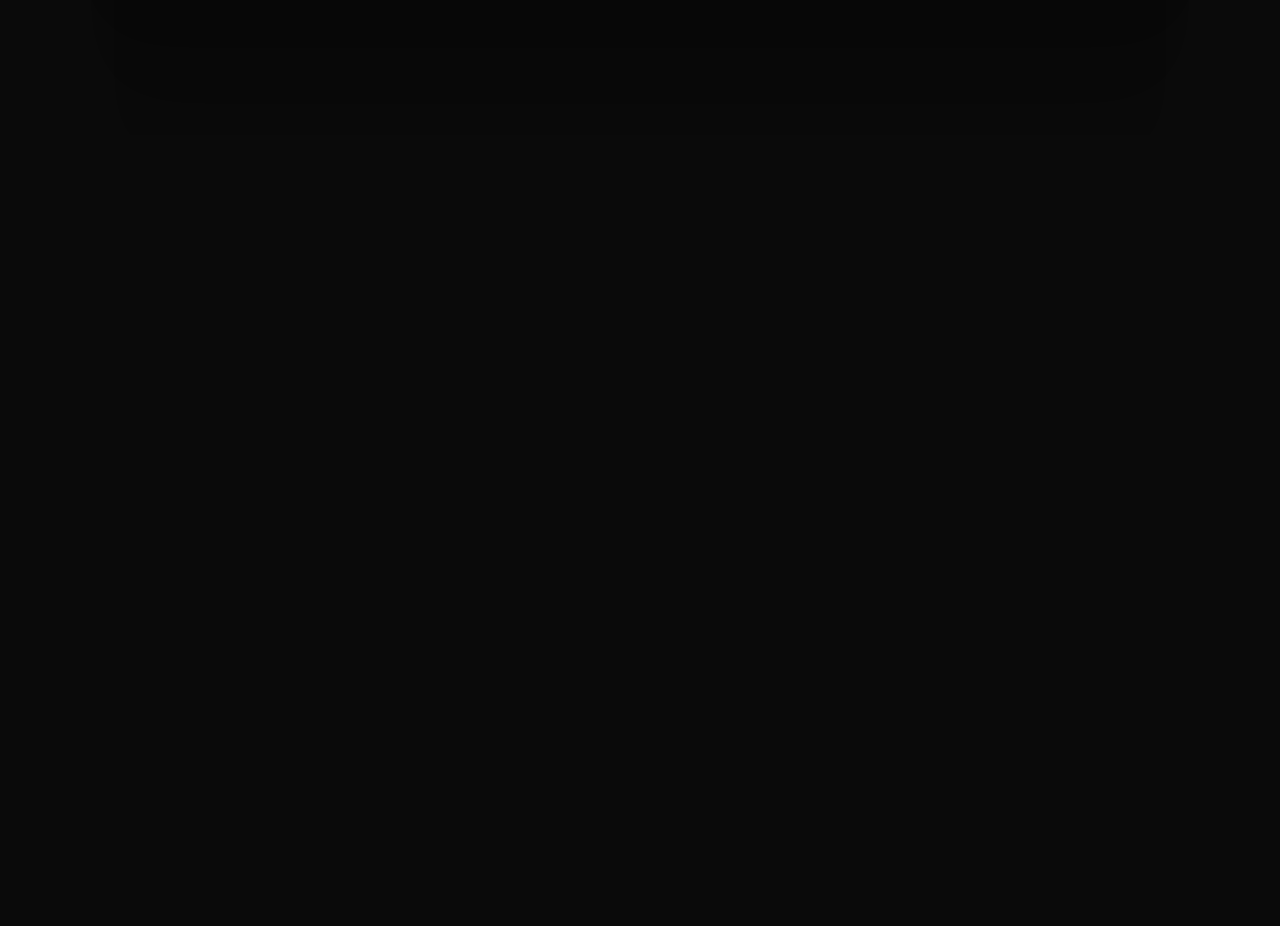
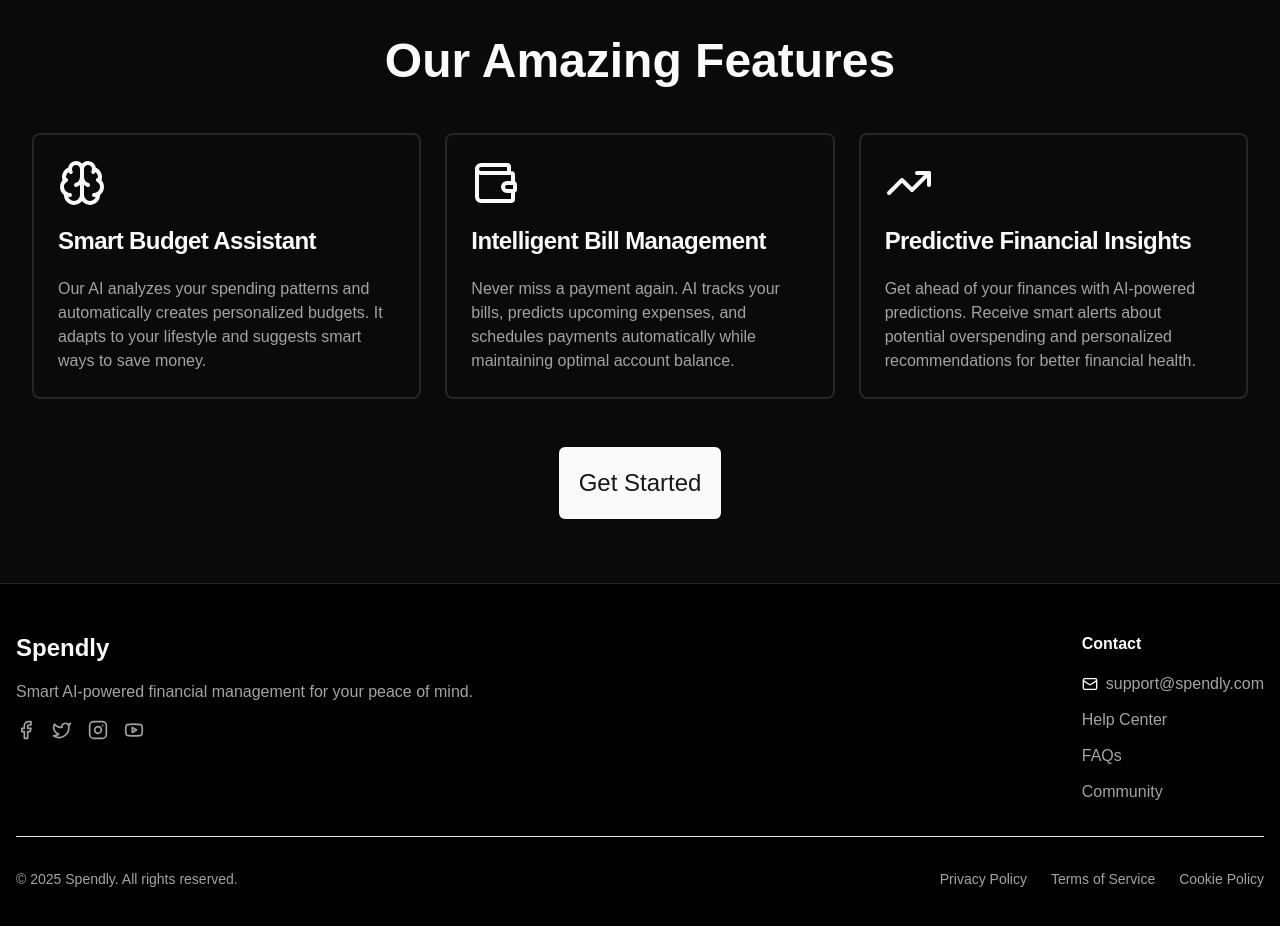
Before and after one commit to isonikrish/Spendly, a Next.js app: page / in a window 1280 px wide. Shown: the part 1140-2066 px from the top of the page. Before the commit the page ends 1275 px from the top, so only its background shows below. Built offline with nearby package versions, Linux system fonts and the light colour scheme; no server answers.

Commit message:
Modified Landing Page

```diff
--- /dev/null
+++ b/components/FeatureSection.tsx
@@ -0,0 +1,72 @@
+"use client";
+import { Card, CardContent, CardHeader, CardTitle } from "@/components/ui/card";
+import { Brain, TrendingUp, Wallet } from "lucide-react";
+import { useRouter } from "next/navigation";
+import { Button } from "./ui/button";
+
+export default function FeaturesSection() {
+  const router = useRouter();
+  return (
+    <section className="py-16 px-4 md:px-6 lg:px-8">
+      <div className="container mx-auto">
+        <h1 className="text-5xl font-bold text-center mb-12">
+          Our Amazing Features
+        </h1>
+
+        <div className="grid grid-cols-1 md:grid-cols-2 lg:grid-cols-3 gap-6">
+          <Card className="border-2">
+            <CardHeader>
+              <Brain className="w-12 h-12 mb-4 text-primary" />
+              <CardTitle>Smart Budget Assistant</CardTitle>
+            </CardHeader>
+            <CardContent>
+              <p className="text-muted-foreground">
+                Our AI analyzes your spending patterns and automatically creates
+                personalized budgets. It adapts to your lifestyle and suggests
+                smart ways to save money.
+              </p>
+            </CardContent>
+          </Card>
+
+          <Card className="border-2">
+            <CardHeader>
+              <Wallet className="w-12 h-12 mb-4 text-primary" />
+              <CardTitle>Intelligent Bill Management</CardTitle>
+            </CardHeader>
+            <CardContent>
+              <p className="text-muted-foreground">
+                Never miss a payment again. AI tracks your bills, predicts
+                upcoming expenses, and schedules payments automatically while
+                maintaining optimal account balance.
+              </p>
+            </CardContent>
+          </Card>
+
+          <Card className="border-2">
+            <CardHeader>
+              <TrendingUp className="w-12 h-12 mb-4 text-primary" />
+              <CardTitle>Predictive Financial Insights</CardTitle>
+            </CardHeader>
+            <CardContent>
+              <p className="text-muted-foreground">
+                Get ahead of your finances with AI-powered predictions. Receive
+                smart alerts about potential overspending and personalized
+                recommendations for better financial health.
+              </p>
+            </CardContent>
+          </Card>
+        </div>
+      </div>
+      <div
+        onClick={() => {
+          router.push("/signup");
+        }}
+        className="flex justify-center mt-12 "
+      >
+        <Button className="p-5 font-medium text-2xl h-auto w-auto">
+          Get Started
+        </Button>
+      </div>
+    </section>
+  );
+}
--- /dev/null
+++ b/components/Footer.tsx
@@ -0,0 +1,113 @@
+import { Facebook, Twitter, Instagram, Youtube, Mail } from "lucide-react";
+import Link from "next/link";
+
+export default function Footer() {
+  return (
+    <footer className="bg-black border-t">
+      <div className="container mx-auto px-4 py-12">
+        <div className="flex flex-col md:flex-row justify-between gap-8 mb-8">
+          <div className="space-y-4">
+            <h2 className="text-2xl font-bold text-primary">Spendly</h2>
+            <p className="text-muted-foreground">
+              Smart AI-powered financial management for your peace of mind.
+            </p>
+            <div className="flex space-x-4">
+              <Link
+                href="#"
+                className="text-muted-foreground hover:text-primary"
+              >
+                <Facebook className="h-5 w-5" />
+                <span className="sr-only">Facebook</span>
+              </Link>
+              <Link
+                href="#"
+                className="text-muted-foreground hover:text-primary"
+              >
+                <Twitter className="h-5 w-5" />
+                <span className="sr-only">Twitter</span>
+              </Link>
+              <Link
+                href="#"
+                className="text-muted-foreground hover:text-primary"
+              >
+                <Instagram className="h-5 w-5" />
+                <span className="sr-only">Instagram</span>
+              </Link>
+              <Link
+                href="#"
+                className="text-muted-foreground hover:text-primary"
+              >
+                <Youtube className="h-5 w-5" />
+                <span className="sr-only">YouTube</span>
+              </Link>
+            </div>
+          </div>
+
+          <div>
+            <h3 className="font-semibold mb-4">Contact</h3>
+            <ul className="space-y-3">
+              <li className="flex items-center space-x-2">
+                <Mail className="h-4 w-4" />
+                <span className="text-muted-foreground">
+                  support@spendly.com
+                </span>
+              </li>
+              <li>
+                <Link
+                  href="#"
+                  className="text-muted-foreground hover:text-primary"
+                >
+                  Help Center
+                </Link>
+              </li>
+              <li>
+                <Link
+                  href="#"
+                  className="text-muted-foreground hover:text-primary"
+                >
+                  FAQs
+                </Link>
+              </li>
+              <li>
+                <Link
+                  href="#"
+                  className="text-muted-foreground hover:text-primary"
+                >
+                  Community
+                </Link>
+              </li>
+            </ul>
+          </div>
+        </div>
+
+        <div className="pt-8 border-t border-gray-200">
+          <div className="flex flex-col md:flex-row justify-between items-center space-y-4 md:space-y-0">
+            <div className="text-sm text-muted-foreground">
+              © {new Date().getFullYear()} Spendly. All rights reserved.
+            </div>
+            <div className="flex space-x-6">
+              <Link
+                href="#"
+                className="text-sm text-muted-foreground hover:text-primary"
+              >
+                Privacy Policy
+              </Link>
+              <Link
+                href="#"
+                className="text-sm text-muted-foreground hover:text-primary"
+              >
+                Terms of Service
+              </Link>
+              <Link
+                href="#"
+                className="text-sm text-muted-foreground hover:text-primary"
+              >
+                Cookie Policy
+              </Link>
+            </div>
+          </div>
+        </div>
+      </div>
+    </footer>
+  );
+}
--- a/components/HeroScroll.tsx
+++ b/components/HeroScroll.tsx
@@ -10,11 +10,11 @@ export default function HeroScroll() {
       <ContainerScroll
         titleComponent={
           <>
-            <span className="text-4xl font-semibold text-black dark:text-white">
+            <span className="text-2xl md:text-4xl font-semibold text-black dark:text-white">
               Manage your Money with AI-Driven Personal
             </span>
             <br />
-            <span className="text-9xl md:text-[8rem] font-bold mt-1 leading-none bg-gradient-to-r from-blue-400 to-purple-500 text-transparent bg-clip-text">
+            <span className="text-5xl md:text-9xl md:text-[8rem] font-bold mt-1 leading-none bg-gradient-to-r from-blue-400 to-purple-500 text-transparent bg-clip-text">
               Finance Advisor
             </span>
           </>
--- a/components/LandingPage.tsx
+++ b/components/LandingPage.tsx
@@ -1,8 +1,12 @@
 import HeroScroll from "./HeroScroll";
+import FeatureSection from "./FeatureSection";
+import Footer from "./Footer";
 function LandingPage() {
   return (
     <div className="max-h-screen w-auto bg-black-100">
       <HeroScroll />
+      <FeatureSection />
+      <Footer />
     </div>
   );
 }
--- /dev/null
+++ b/components/ui/card.tsx
@@ -0,0 +1,79 @@
+import * as React from "react"
+
+import { cn } from "@/lib/utils"
+
+const Card = React.forwardRef<
+  HTMLDivElement,
+  React.HTMLAttributes<HTMLDivElement>
+>(({ className, ...props }, ref) => (
+  <div
+    ref={ref}
+    className={cn(
+      "rounded-lg border bg-card text-card-foreground shadow-sm",
+      className
+    )}
+    {...props}
+  />
+))
+Card.displayName = "Card"
+
+const CardHeader = React.forwardRef<
+  HTMLDivElement,
+  React.HTMLAttributes<HTMLDivElement>
+>(({ className, ...props }, ref) => (
+  <div
+    ref={ref}
+    className={cn("flex flex-col space-y-1.5 p-6", className)}
+    {...props}
+  />
+))
+CardHeader.displayName = "CardHeader"
+
+const CardTitle = React.forwardRef<
+  HTMLDivElement,
+  React.HTMLAttributes<HTMLDivElement>
+>(({ className, ...props }, ref) => (
+  <div
+    ref={ref}
+    className={cn(
+      "text-2xl font-semibold leading-none tracking-tight",
+      className
+    )}
+    {...props}
+  />
+))
+CardTitle.displayName = "CardTitle"
+
+const CardDescription = React.forwardRef<
+  HTMLDivElement,
+  React.HTMLAttributes<HTMLDivElement>
+>(({ className, ...props }, ref) => (
+  <div
+    ref={ref}
+    className={cn("text-sm text-muted-foreground", className)}
+    {...props}
+  />
+))
+CardDescription.displayName = "CardDescription"
+
+const CardContent = React.forwardRef<
+  HTMLDivElement,
+  React.HTMLAttributes<HTMLDivElement>
+>(({ className, ...props }, ref) => (
+  <div ref={ref} className={cn("p-6 pt-0", className)} {...props} />
+))
+CardContent.displayName = "CardContent"
+
+const CardFooter = React.forwardRef<
+  HTMLDivElement,
+  React.HTMLAttributes<HTMLDivElement>
+>(({ className, ...props }, ref) => (
+  <div
+    ref={ref}
+    className={cn("flex items-center p-6 pt-0", className)}
+    {...props}
+  />
+))
+CardFooter.displayName = "CardFooter"
+
+export { Card, CardHeader, CardFooter, CardTitle, CardDescription, CardContent }
--- a/components/ui/container-scroll-animation.tsx
+++ b/components/ui/container-scroll-animation.tsx
@@ -36,7 +36,7 @@ export const ContainerScroll = ({
 
   return (
     <div
-      className="h-[60rem] md:h-[75rem] flex items-center justify-center relative p-2 md:p-20"
+      className="h-[60rem] md:h-[65rem] flex items-center justify-center relative p-2 md:p-20"
       ref={containerRef}
     >
       <div
```
Also changed, not shown: components/Navbar.tsx (+19 -12 lines).
